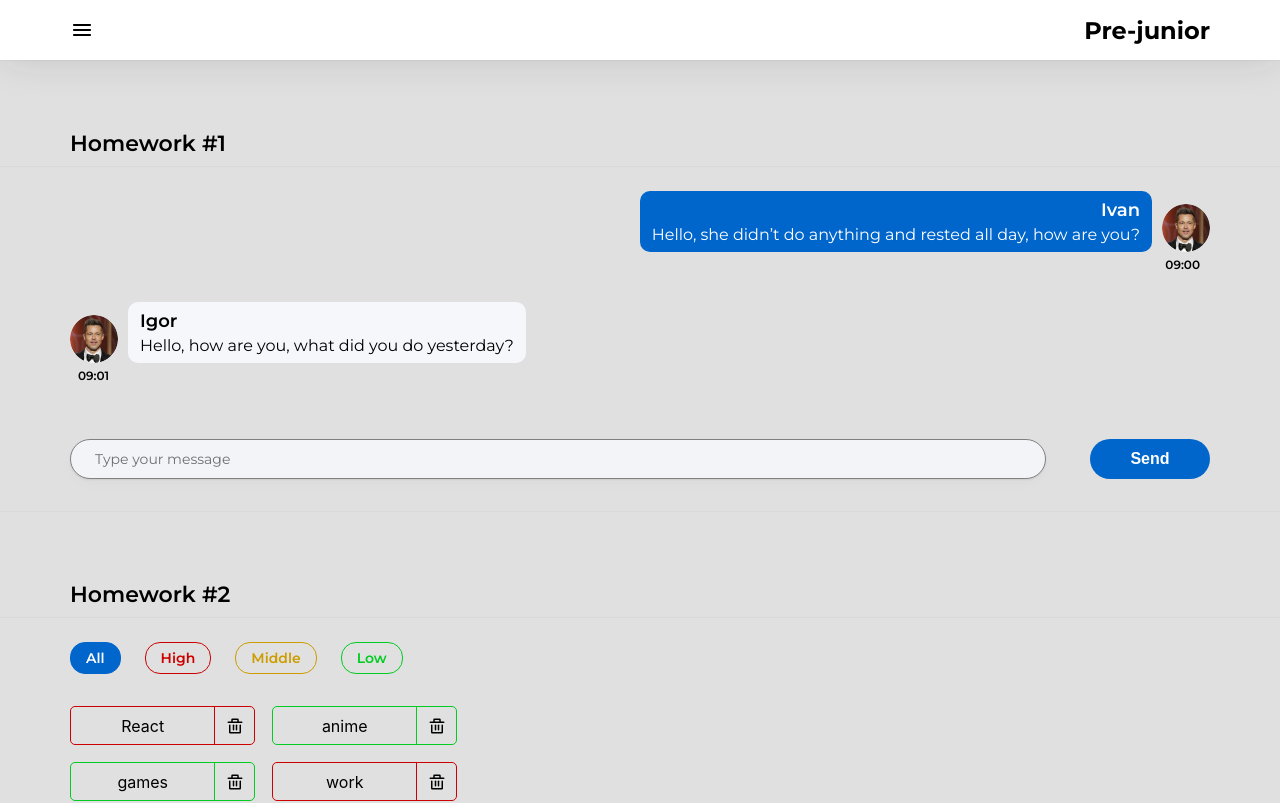
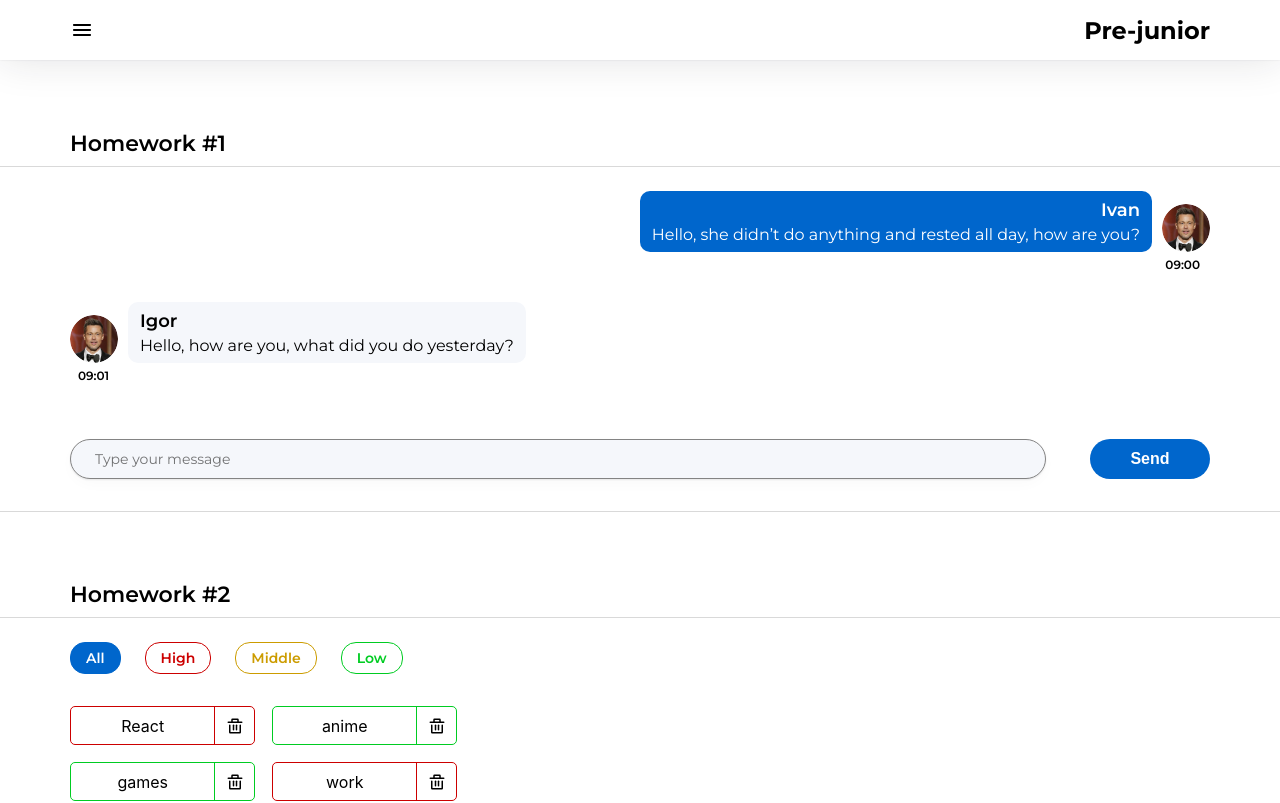
Before and after one commit to KaninGleb/HW-main, a React (Create React App) app: page /#/pre-junior in a window 1280 px wide. Shown: the top 803 px of the page. Built offline with nearby package versions, Linux system fonts and the light colour scheme.

Commit message:
HW12 - index.css styles refactored

```diff
--- a/src/index.css
+++ b/src/index.css
@@ -12,7 +12,6 @@ body {
     -webkit-font-smoothing: antialiased;
     -moz-osx-font-smoothing: grayscale;
     box-sizing: border-box;
-    background-color: #e0e0e0;
 }
 
 code {
```
